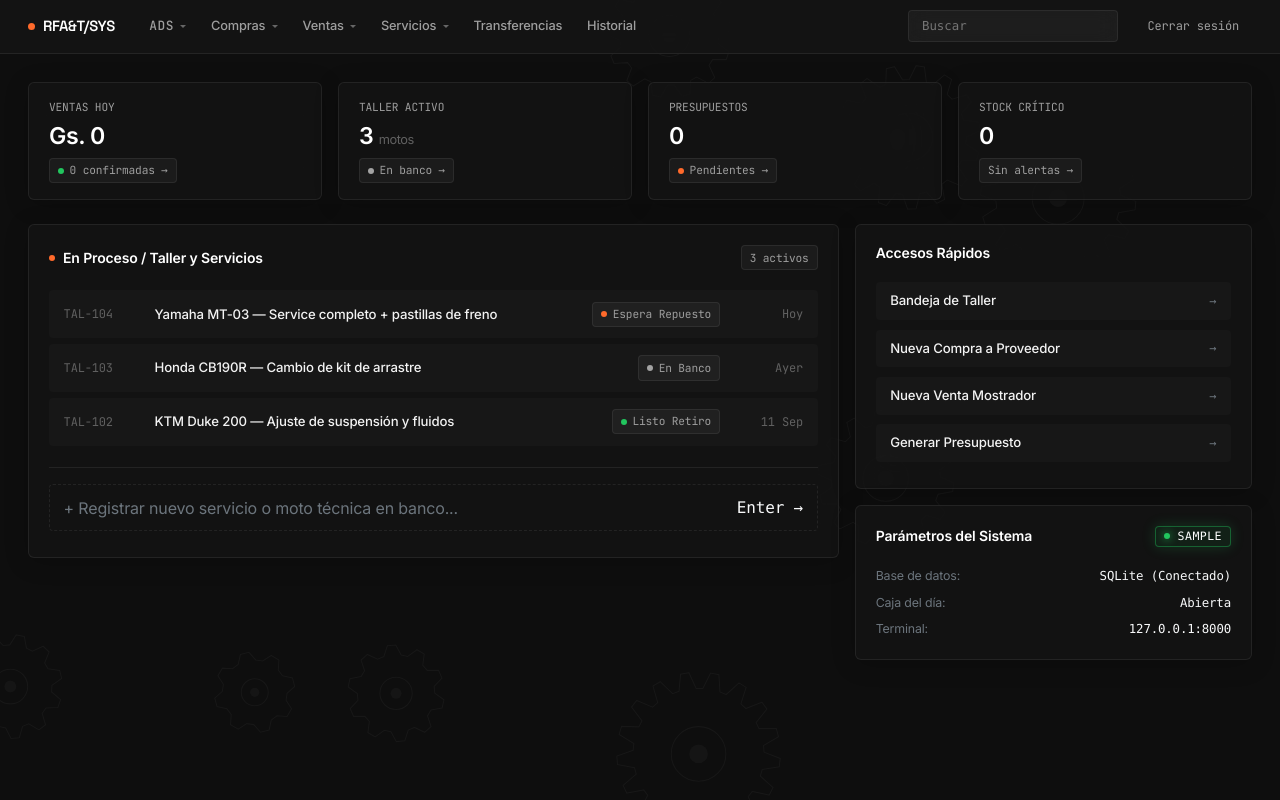
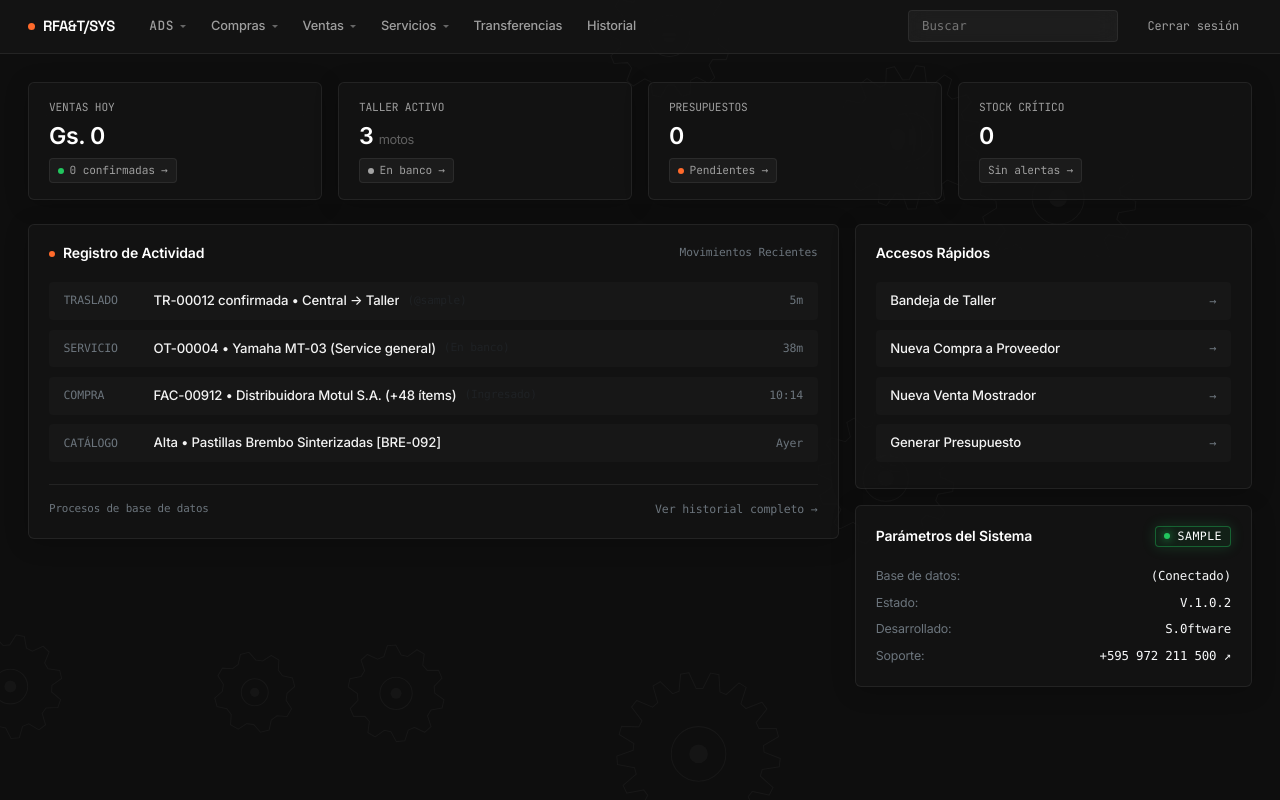
Before and after one commit to 20IGNTR/rfasys, a Django app: page /dashboard/ in a window 1280 px wide. Run offline with Django 4.2, Linux system fonts and the light colour scheme; the visitor is signed in with stand-in values (Sample User, id 1).

Commit message:
Actualizacion de registro de actividad y enlaces en dashboard

```diff
--- a/home/templates/home/dashboard.html
+++ b/home/templates/home/dashboard.html
@@ -142,57 +142,65 @@
     </div>
 
     <!-- Contenedor Principal de Flujo -->
-    <div class="row g-3">
-        <!-- Columna de Taller / Flujo de Trabajo -->
+    <div class="row g-3"> <!-- <--- AGREGA ESTA LÍNEA AQUÍ -->
+
+        <!-- Columna de Actividad Reciente / Registro Técnico -->
         <div class="col-12 col-lg-8">
             <div class="linear-card">
                 <div class="section-header">
                     <div class="d-flex align-items-center gap-2">
                         <span class="tag-dot orange"></span>
-                        <h2 class="section-title">En Proceso / Taller y Servicios</h2>
+                        <h2 class="section-title">Registro de Actividad</h2>
                     </div>
-                    <span class="tag-badge">3 activos</span>
+                    <span class="font-monospace text-secondary" style="font-size: 0.7rem;">Movimientos Recientes</span>
                 </div>
 
-                <div class="d-flex flex-column">
-                    <a href="{% url 'servicios_taller' %}" class="issue-row">
-                        <div class="d-flex align-items-center gap-3">
-                            <span class="issue-id">TAL-104</span>
-                            <span class="issue-title">Yamaha MT-03 — Service completo + pastillas de freno</span>
+                <div class="d-flex flex-column gap-1">
+                    <!-- Registro 1: Traslado de Stock -->
+                    <div class="issue-row py-2">
+                        <div class="d-flex align-items-center gap-2 text-truncate">
+                            <span class="font-monospace text-secondary" style="font-size: 0.72rem; min-width: 82px;">TRASLADO</span>
+                            <span class="issue-title text-truncate">TR-00012 confirmada &bull; Central &rarr; Taller</span>
+                            <span class="font-monospace text-muted" style="font-size: 0.7rem;">(@{{ request.user.username|default:"admin" }})</span>
                         </div>
-                        <div class="d-flex align-items-center gap-2">
-                            <span class="tag-badge"><span class="tag-dot orange"></span>Espera Repuesto</span>
-                            <span class="issue-id text-end">Hoy</span>
+                        <span class="font-monospace text-secondary text-end flex-shrink-0 ms-2" style="font-size: 0.72rem;">5m</span>
+                    </div>
+
+                    <!-- Registro 2: Taller -->
+                    <div class="issue-row py-2">
+                        <div class="d-flex align-items-center gap-2 text-truncate">
+                            <span class="font-monospace text-secondary" style="font-size: 0.72rem; min-width: 82px;">SERVICIO</span>
+                            <span class="issue-title text-truncate">OT-00004 &bull; Yamaha MT-03 (Service general)</span>
+                            <span class="font-monospace text-muted" style="font-size: 0.7rem;">(En banco)</span>
                         </div>
-                    </a>
+                        <span class="font-monospace text-secondary text-end flex-shrink-0 ms-2" style="font-size: 0.72rem;">38m</span>
+                    </div>
 
-                    <a href="{% url 'servicios_taller' %}" class="issue-row">
-                        <div class="d-flex align-items-center gap-3">
-                            <span class="issue-id">TAL-103</span>
-                            <span class="issue-title">Honda CB190R — Cambio de kit de arrastre</span>
+                    <!-- Registro 3: Compras -->
+                    <div class="issue-row py-2">
+                        <div class="d-flex align-items-center gap-2 text-truncate">
+                            <span class="font-monospace text-secondary" style="font-size: 0.72rem; min-width: 82px;">COMPRA</span>
+                            <span class="issue-title text-truncate">FAC-00912 &bull; Distribuidora Motul S.A. (+48 ítems)</span>
+                            <span class="font-monospace text-muted" style="font-size: 0.7rem;">(Ingresado)</span>
                         </div>
-                        <div class="d-flex align-items-center gap-2">
-                            <span class="tag-badge"><span class="tag-dot neutral"></span>En Banco</span>
-                            <span class="issue-id text-end">Ayer</span>
+                        <span class="font-monospace text-secondary text-end flex-shrink-0 ms-2" style="font-size: 0.72rem;">10:14</span>
+                    </div>
+
+                    <!-- Registro 4: Catálogo -->
+                    <div class="issue-row py-2">
+                        <div class="d-flex align-items-center gap-2 text-truncate">
+                            <span class="font-monospace text-secondary" style="font-size: 0.72rem; min-width: 82px;">CATÁLOGO</span>
+                            <span class="issue-title text-truncate">Alta &bull; Pastillas Brembo Sinterizadas [BRE-092]</span>
                         </div>
-                    </a>
-
-                    <a href="{% url 'servicios_taller' %}" class="issue-row">
-                        <div class="d-flex align-items-center gap-3">
-                            <span class="issue-id">TAL-102</span>
-                            <span class="issue-title">KTM Duke 200 — Ajuste de suspensión y fluidos</span>
-                        </div>
-                        <div class="d-flex align-items-center gap-2">
-                            <span class="tag-badge"><span class="tag-dot green"></span>Listo Retiro</span>
-                            <span class="issue-id text-end">11 Sep</span>
-                        </div>
-                    </a>
+                        <span class="font-monospace text-secondary text-end flex-shrink-0 ms-2" style="font-size: 0.72rem;">Ayer</span>
+                    </div>
                 </div>
 
-                <div class="mt-3 pt-3 border-top" style="border-color: var(--rfa-border) !important;">
-                    <a href="{% url 'servicios_orden_crear' %}" class="issue-row text-secondary" style="border: 1px dashed var(--rfa-border); background: transparent;">
-                        <span>+ Registrar nuevo servicio o moto técnica en banco...</span>
-                        <span class="font-monospace text-light">Enter &rarr;</span>
+                <!-- Pie minimalista -->
+                <div class="mt-3 pt-3 border-top d-flex justify-content-between align-items-center" style="border-color: var(--rfa-border) !important;">
+                    <span class="font-monospace text-secondary" style="font-size: 0.68rem;">Procesos de base de datos</span>
+                    <a href="{% url 'compras_historial' %}" class="font-monospace text-secondary text-decoration-none" style="font-size: 0.72rem;">
+                        Ver historial completo &rarr;
                     </a>
                 </div>
             </div>
@@ -238,15 +246,23 @@
                 <div class="d-flex flex-column gap-2" style="font-size: 0.775rem;">
                     <div class="d-flex justify-content-between text-secondary">
                         <span>Base de datos:</span>
-                        <span class="font-monospace text-light">SQLite (Conectado)</span>
+                        <span class="font-monospace text-light">(Conectado)</span>
                     </div>
                     <div class="d-flex justify-content-between text-secondary">
-                        <span>Caja del día:</span>
-                        <span class="font-monospace text-light">Abierta</span>
+                        <span>Estado:</span>
+                        <span class="font-monospace text-light">V.1.0.2</span>
                     </div>
                     <div class="d-flex justify-content-between text-secondary">
-                        <span>Terminal:</span>
-                        <span class="font-monospace text-light">127.0.0.1:8000</span>
+                        <span>Desarrollado:</span>
+                        <span class="font-monospace text-light">S.0ftware</span>
+                    </div>
+                    <div class="d-flex justify-content-between text-secondary">
+                        <span>Soporte:</span>
+                        <a href="https://wa.me/595972211500" target="_blank" rel="noopener noreferrer"
+                        class="font-monospace text-light text-decoration-none support-link"
+                        title="Abrir WhatsApp de soporte">
+                            +595 972 211 500 &nearr;
+                        </a>
                     </div>
                 </div>
             </div>
```
